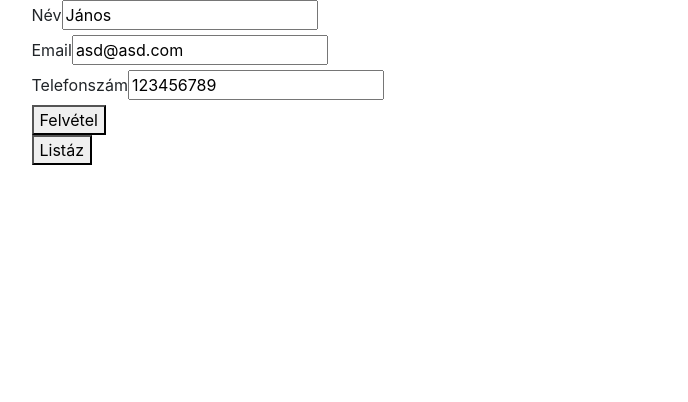
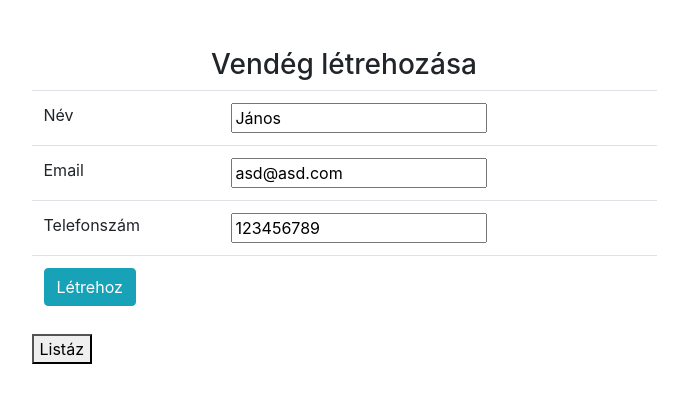
Before and after one commit to NagyAkos/AFP_2020_B, a React (Create React App) app in the folder frontend/: page / in a window 1280 px wide. Shown: the top 402 px of the page, without its empty margins (296-984 px from the left). Built offline with nearby package versions, Linux system fonts and the light colour scheme; what flux would draw is missing.

Commit message:
GuestRecordForm javítása
GuestRecordForm javítása

```diff
--- a/frontend/src/component/GuestRecordingForm.js
+++ b/frontend/src/component/GuestRecordingForm.js
@@ -20,18 +20,59 @@ class GuestRecordingForm extends React.Component{
 
     render() {
         return(
-            <div>
+            <div className="insertForm mx-auto mt-5">
+                <h3 className="text-center">Vendég létrehozása</h3>
+                <div className="table-responsive">
                 <ErrorMessageWell/>
-                    <label htmlFor={"guestName"} >Név</label>
-                    <input type={"text"} id={"guestName"} name={"guestName"} value={this.state.guestName} onChange={this.formOnChange}/>
-                    <br/>
-                    <label htmlFor={"email"}>Email</label>
-                    <input type={"text"} id={"email"} name={"email"} value={this.state.email} onChange={this.formOnChange}/>
-                    <br/>
-                    <label htmlFor={"phone"}>Telefonszám</label>
-                    <input type={"number"} id={"phone"} name={"phone"} value={this.state.phone} onChange={this.formOnChange}/>
-                    <br/>
-                    <button onClick={()=> actions.recordGuest(this.state)}>Felvétel</button>
+                    <table className="table borderless">
+                        <tbody>
+                            <tr>
+                                <td>Név</td>
+                                <td><input
+                                        type={"text"}
+                                        value={this.state.guestName}
+                                        onChange={(e)=>{
+                                            let st = this.state;
+                                            st.guestName = e.target.value;
+                                            this.setState(st);}}
+                                    /></td>
+                            </tr>
+                            <tr>
+                                <td>Email</td>
+                                <td><input type={"text"}
+                                            value={this.state.email}
+                                            onChange={(e)=>{
+                                                let st = this.state;
+                                                st.email = e.target.value;
+                                                this.setState(st);
+                                            }}
+                                /></td>
+                            </tr>
+                            <tr>
+                                <td>Telefonszám</td>
+                                <td><input type={"number"}
+                                            value={this.state.phone}
+                                            onChange={(e)=>{
+                                                let st = this.state;
+                                                st.phone = e.target.value;
+                                                this.setState(st);
+                                            }}
+                                /></td>
+                            </tr>
+
+                            <tr>
+                                <td
+                                colSpan={2}>
+                                    <button
+                                        className="btn btn-info"
+                                        onClick={()=>{actions.recordGuest(this.state)}}
+                                        >Létrehoz
+                                    </button>
+                                </td>
+                            </tr>
+                        </tbody>
+                    </table>
+                </div>
             </div>
         );
     }
```
